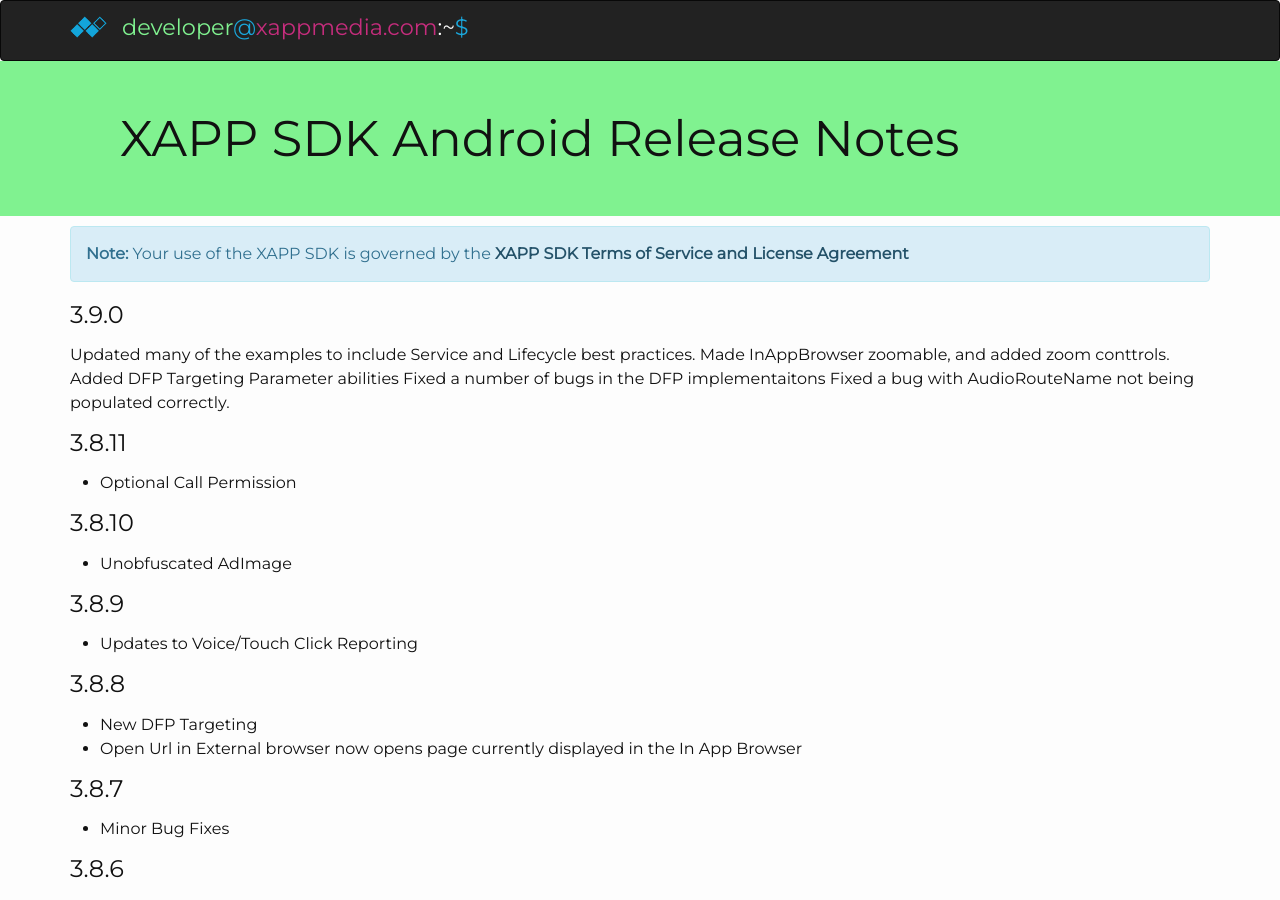
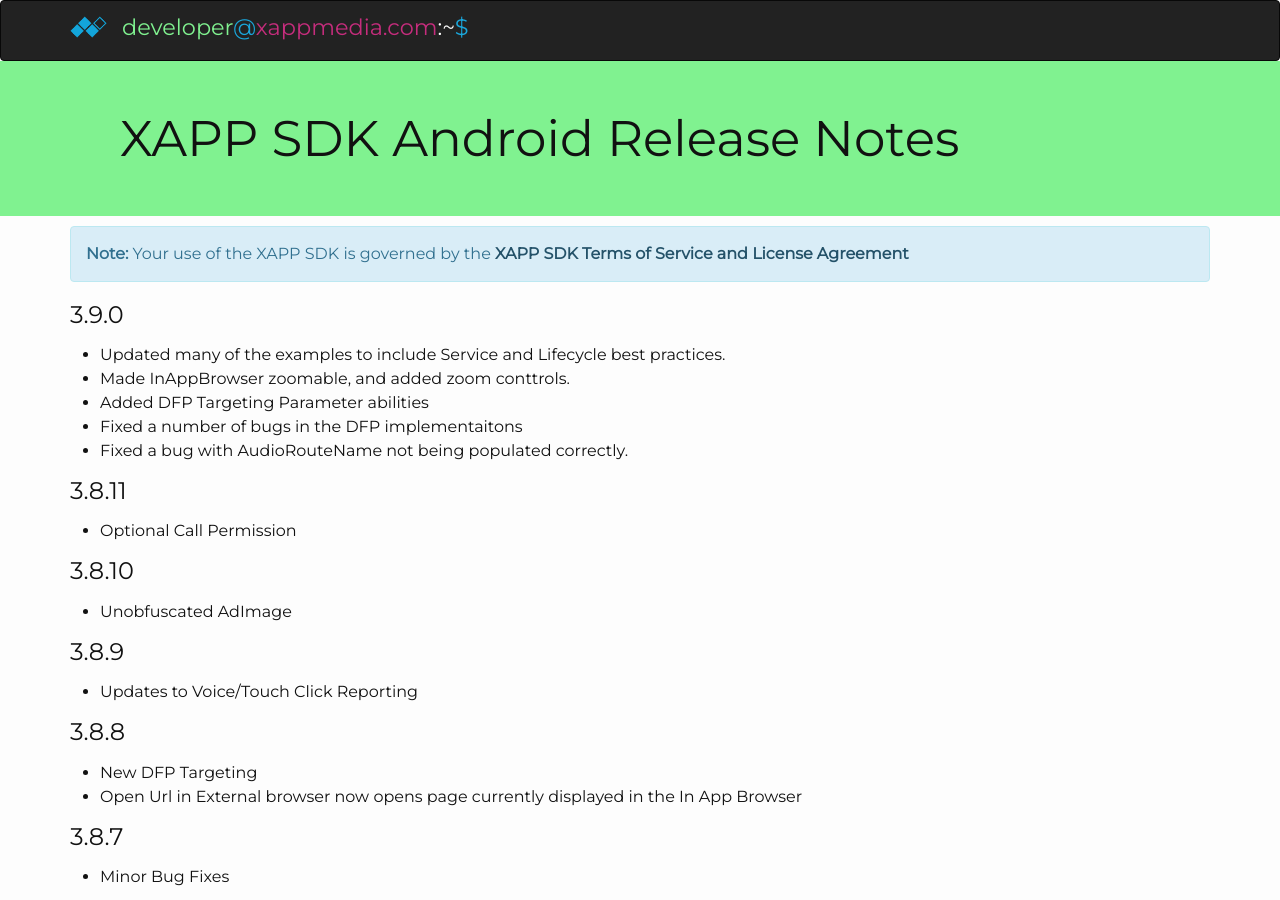
Before and after one commit to chrsdietz/Documentation, a Jekyll site: the page built from _android/release-notes.markdown, in a window 1280 px wide and 900 px high. Built offline with Jekyll 4.4.1, drawn with Linux system fonts in a browser that asks for light colours; nearby versions of some CDN libraries; library files that are not in the unit come from our copies; Markdown is read by kramdown in place of the engine named in the settings; comment, search, counter and statistics services are not loaded.

Commit message:
added unordered list syntax to 3.9 docs

```diff
--- a/_android/release-notes.markdown
+++ b/_android/release-notes.markdown
@@ -4,11 +4,11 @@
 ---
 ### 3.9.0
 
-Updated many of the examples to include Service and Lifecycle best practices.
-Made InAppBrowser zoomable, and added zoom conttrols.
-Added DFP Targeting Parameter abilities
-Fixed a number of bugs in the DFP implementaitons
-Fixed a bug with AudioRouteName not being populated correctly.
+* Updated many of the examples to include Service and Lifecycle best practices.
+* Made InAppBrowser zoomable, and added zoom conttrols.
+* Added DFP Targeting Parameter abilities
+* Fixed a number of bugs in the DFP implementaitons
+* Fixed a bug with AudioRouteName not being populated correctly.
 
 ### 3.8.11
 
```
